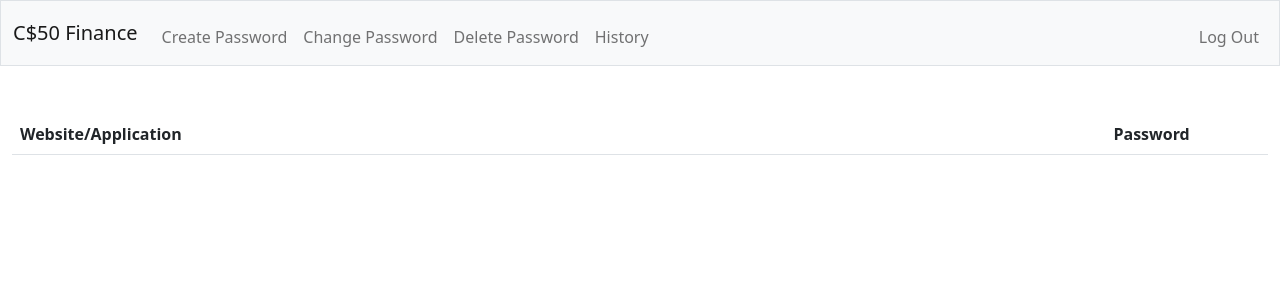
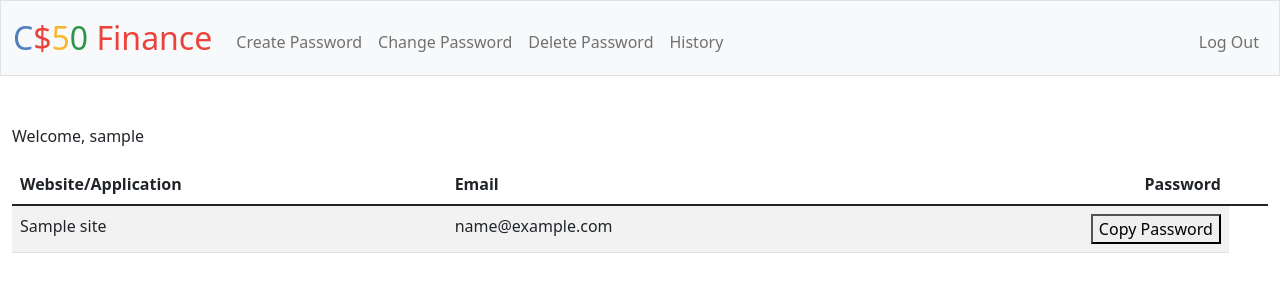
Before and after one commit to Piccora/CS50_Final_Project, a Flask app: page / in a window 1280 px wide. Shown: the top 300 px of the page. Run offline with Flask 2, Linux system fonts and the light colour scheme; the visitor is signed in with stand-in values (Sample User, id 1); a database or web service that is not in the repository returns one stand-in record (values such as "Sample title"); lists and menus that the app fills with data are empty.

Commit message:
made the copy buttons in index.html

```diff
--- a/virtual/include/app.py
+++ b/virtual/include/app.py
@@ -1,9 +1,20 @@
-from flask import Flask, flash, redirect, render_template, request, session
+import json
+from flask import (
+    Flask,
+    flash,
+    redirect,
+    render_template,
+    request,
+    session,
+    jsonify,
+    make_response,
+)
 import os
 import datetime
 from werkzeug.security import check_password_hash, generate_password_hash
 import sys
 import certifi
+import time
 from decouple import config
 
 from helpers import apology, login_required, lookup, usd
@@ -55,23 +66,15 @@ def after_request(response):
 @login_required
 def index():
     # Check if there is no password
-    if (
-        len(
-            db.execute(
-                "SELECT password FROM password_table WHERE user_id = ?",
-                (session["user_id"],),
-            ).fetchall()
+    if len(list(password.find({"user_id": session["user_id"]}))) == 0:
+        return render_template(
+            "index.html", name=list(users.find({"userId": session["user_id"]}))
         )
-        == 0
-    ):
-        return render_template("index.html")
 
     return render_template(
         "index.html",
-        tables=db.execute(
-            "SELECT site, password FROM password_table WHERE user_id = ?",
-            (session["user_id"],),
-        ).fetchall(),
+        tables=list(password.find({"user_id": session["user_id"]})),
+        name=list(users.find({"userId": session["user_id"]})),
     )
 
 
@@ -80,14 +83,16 @@ def index():
 def create_password():
     if request.method == "POST":
         # Check if the site and email of that password is already stored in the database
-        credential_check = password.find(
-            {
-                "user_id": session["user_id"],
-                "site": request.form.get("site"),
-                "email": request.form.get("email"),
-            }
+        credential_check = list(
+            password.find(
+                {
+                    "user_id": session["user_id"],
+                    "site": request.form.get("site"),
+                    "email": request.form.get("email"),
+                }
+            )
         )
-        if credential_check:
+        if len(credential_check) != 0:
             return apology("website/application and email already exist", 400)
         password.insert_one(
             {
@@ -246,6 +251,8 @@ def register():
             }
         )
 
+        time.sleep(5)
+
         # Remember which user has logged in
         session["user_id"] = list(
             users.find({"username": request.form.get("username").strip()})
@@ -267,3 +274,23 @@ def sell():
 @login_required
 def password_change():
     pass
+
+
+@app.route("/send", methods=["GET", "POST"])
+@login_required
+def send():
+    if request.method == "POST":
+        response_js = request.get_json()
+        password_query = password.find_one(
+            {
+                "site": response_js["site"],
+                "email": response_js["email"],
+                "user_id": session["user_id"],
+            }
+        )
+        password_result = password_query["password"]
+        res = make_response(
+            jsonify({"message": "JSON received", "password": password_result}), 200
+        )
+        return res
+    return redirect("/")
--- /dev/null
+++ b/virtual/include/static/clipboard.js
@@ -0,0 +1,23 @@
+async function copyText(site, email) {
+    const baseUrl = "http://127.0.0.1:5000";
+    const endpoint = "/send";
+    const urlToFetch = `${baseUrl}${endpoint}`;
+    const data = JSON.stringify({ site: site, email: email })
+    try {
+        const response = await fetch(urlToFetch, {
+            method: "POST", body: data, headers: {
+                'Content-type': 'application/json',
+            }
+        });
+        if (response.ok) {
+            const jsonResponse = await response.json();
+            console.log(jsonResponse)
+            navigator.clipboard.writeText(jsonResponse["password"])
+            console.log("success")
+        }
+    } catch (error) {
+        console.log(error);
+    }
+    // const response = await fetch(urlToFetch);
+    // console.log("response");
+}
--- /dev/null
+++ b/virtual/include/static/styles.css
@@ -0,0 +1,21 @@
+/* Size for brand */
+nav .navbar-brand {
+    font-size: xx-large;
+}
+
+/* Colors for brand */
+nav .navbar-brand .blue {
+    color: #537fbe;
+}
+
+nav .navbar-brand .red {
+    color: #ea433b;
+}
+
+nav .navbar-brand .yellow {
+    color: #f5b82e;
+}
+
+nav .navbar-brand .green {
+    color: #2e944b;
+}
--- a/virtual/include/templates/index.html
+++ b/virtual/include/templates/index.html
@@ -5,13 +5,12 @@ Portfolio
 {% endblock %}
 
 {% block main %}
+<p style="text-align:left">Welcome, {{ name[0]["username"] }}</p>
 <table class="table table-striped">
     <thead>
         <tr>
             <th class="text-start">Website/Application</th>
-            <!-- <th class="text-start">Name</th>
-            <th class="text-end">Shares</th>
-            <th class="text-end">Price</th> -->
+            <th class="text-start">Email</th>
             <th class="text-end">Password</th>
             <th class="text-end"></th>
         </tr>
@@ -19,23 +18,13 @@ Portfolio
     <tbody>
         {% for row in tables %}
         <tr>
-            <td class="text-start">{{ row[0] }}</td>
-            <!-- <td class="text-start">{{ row["name"] }}</td>
-            <td class="text-end">{{ row["shares"] }}</td> -->
-            <td class="text-end">{{ row[1] }}</td>
-            <td class="text-end"><button type="button">Click Me!</button></td>
+            <td class="text-start">{{ row["site"] }}</td>
+            <td class="text-start">{{ row["email"] }}</td>
+            <td class="text-end"><button type="button" onclick="copyText('{{ row['site'] }}', '{{ row['email'] }}')"
+                    style="width: 130px">Copy
+                    Password</button></td>
         </tr>
         {% endfor %}
     </tbody>
-    <!-- <tfoot>
-        <tr>
-            <td class="border-0 fw-bold text-end" colspan="4">Cash</td>
-            <td class="border-0 text-end">{{ cash }}</td>
-        </tr>
-        <tr>
-            <td class="border-0 fw-bold text-end" colspan="4">TOTAL</td>
-            <td class="border-0 w-bold text-end">{{ total }}</td>
-        </tr>
-    </tfoot> -->
 </table>
 {% endblock %}
--- a/virtual/include/templates/layout.html
+++ b/virtual/include/templates/layout.html
@@ -12,9 +12,10 @@
         integrity="sha384-1BmE4kWBq78iYhFldvKuhfTAU6auU8tT94WrHftjDbrCEXSU1oBoqyl2QvZ6jIW3" rel="stylesheet">
     <script crossorigin="anonymous" src="https://cdn.jsdelivr.net/npm/bootstrap@5.1.3/dist/js/bootstrap.bundle.min.js"
         integrity="sha384-ka7Sk0Gln4gmtz2MlQnikT1wXgYsOg+OMhuP+IlRH9sENBO0LRn5q+8nbTov4+1p"></script>
+    <script src="/static/clipboard.js"></script>
 
     <!-- https://favicon.io/emoji-favicons/money-bag/ -->
-    <link href="/static/favicon.ico" rel="icon">
+    <!-- <link href="/static/favicon.ico" rel="icon"> -->
 
     <link href="/static/styles.css" rel="stylesheet">
 
```
Also changed, not shown: 1 other file.
